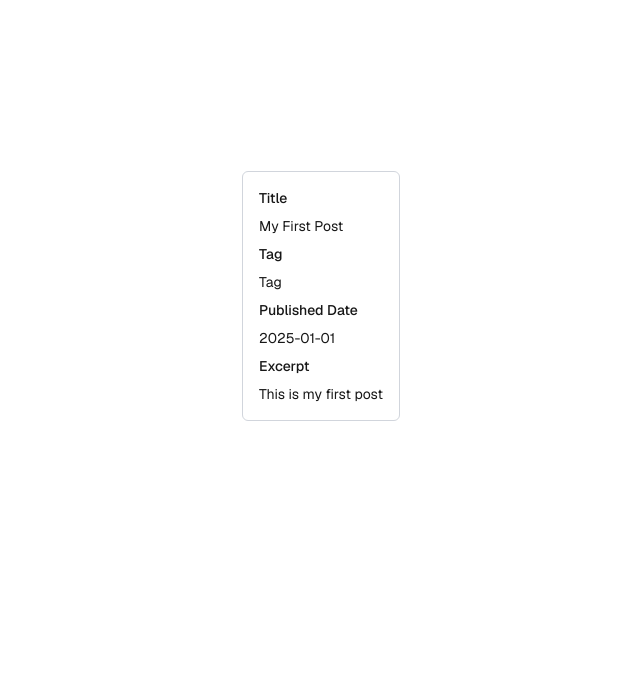
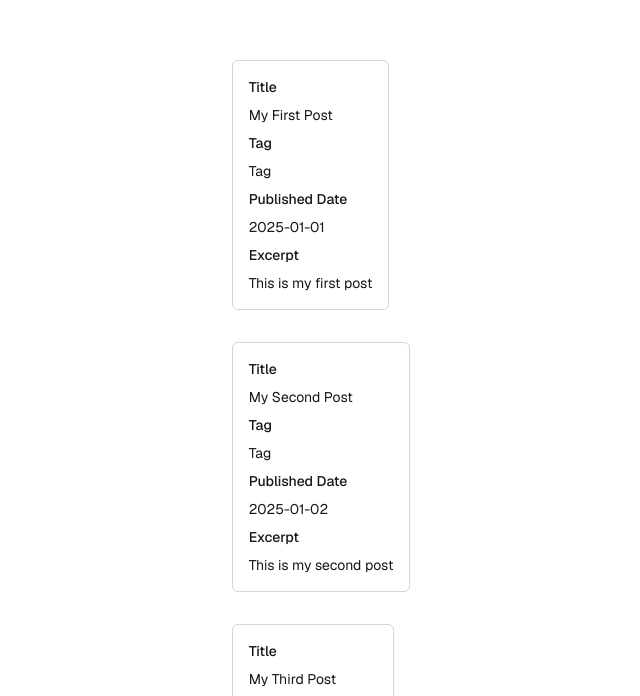
Before and after one commit to nabilkaz/lab, a Next.js app: page / in a window 1280 px wide. Shown: the part 104-800 px from the top of the page, without its empty margins (319-959 px from the left). Built offline with nearby package versions, Linux system fonts and the light colour scheme.

Commit message:
UPDATE iteration over mockdata

```diff
--- a/src/app/page.tsx
+++ b/src/app/page.tsx
@@ -1,15 +1,19 @@
 import LabPostPreview from "@/components/LabPostPreview/LabPostPreview";
+import { mockLabPosts } from "@/data/labPosts";
 
 export default function Home() {
   return (
     <div className="grid grid-rows-[20px_1fr_20px] items-center justify-items-center min-h-screen p-8 pb-20 gap-16 sm:p-20 font-[family-name:var(--font-geist-sans)]">
       <main className="flex flex-col gap-[32px] row-start-2 items-center sm:items-start">
-        <LabPostPreview
-          title="My First Post"
-          tag="Tag"
-          publishedDate="2025-01-01"
-          excerpt="This is my first post"
-        />
+        {mockLabPosts.map(({ id, title, tag, publishedDate, excerpt }) => (
+          <LabPostPreview
+            key={id}
+            title={title}
+            tag={tag}
+            publishedDate={publishedDate}
+            excerpt={excerpt}
+          />
+        ))}
       </main>
     </div>
   );
```
